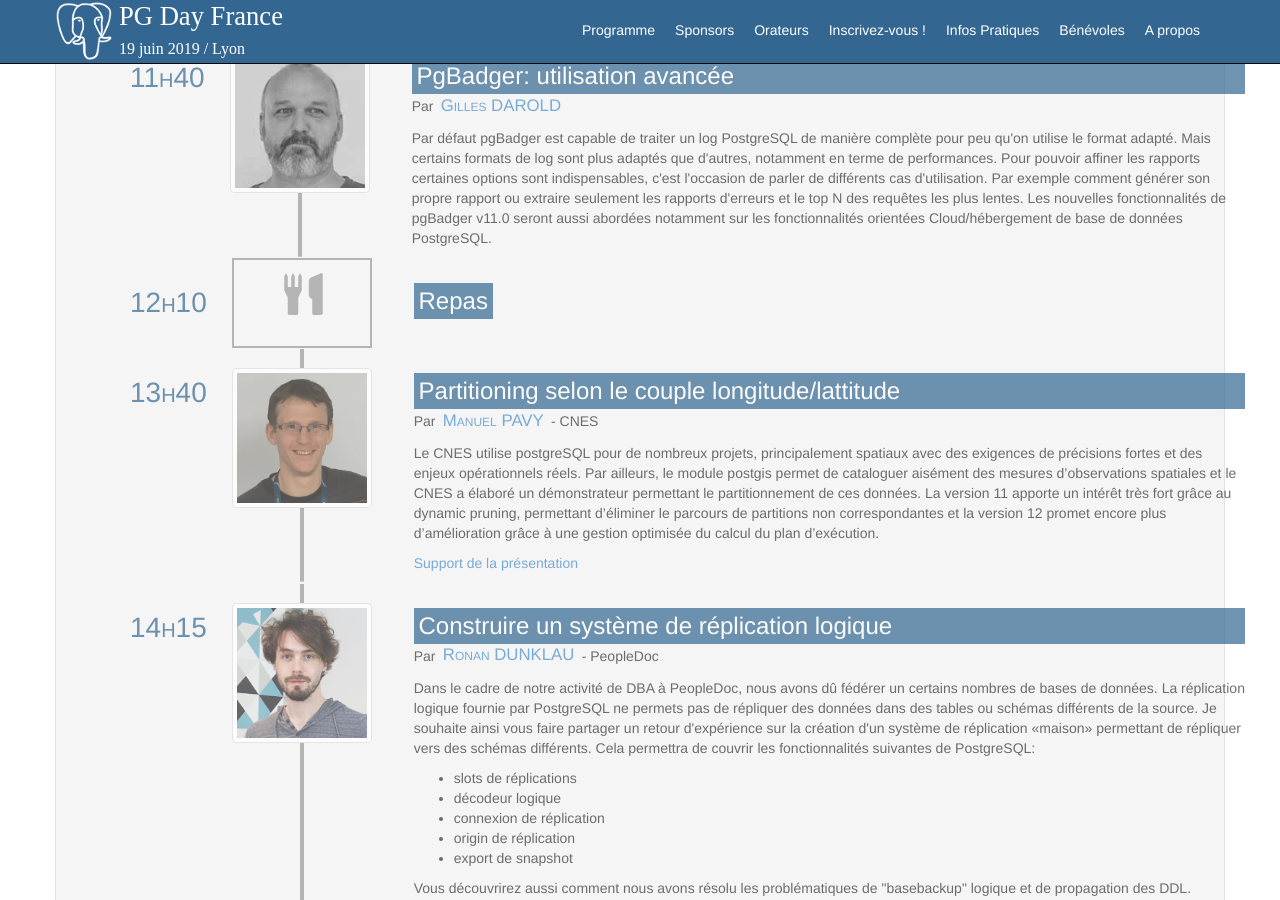
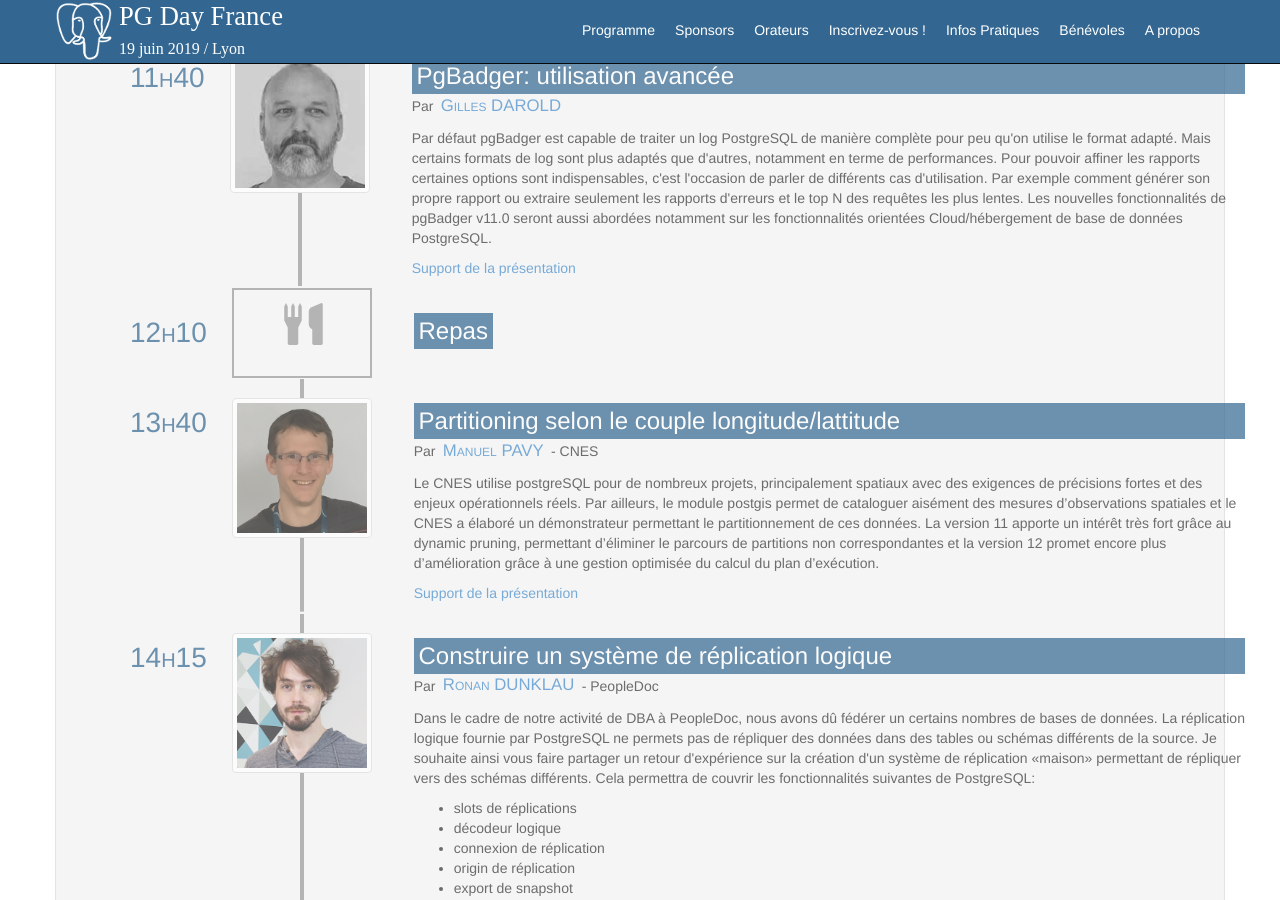
Before and after one commit to postgresqlfr/2024.pgday.fr, a Jekyll site: the page built from programme.html, in a window 1280 px wide and 900 px high, scrolled down 1223 px. Built offline with Jekyll 4.4.1, drawn with Linux system fonts in a browser that asks for light colours.

Commit message:
prez pgbadger

```diff
--- a/programme.html
+++ b/programme.html
@@ -103,7 +103,7 @@
 
                   <p>Par défaut pgBadger est capable de traiter un log PostgreSQL de manière complète pour peu qu'on utilise le format adapté. Mais certains formats de log sont plus adaptés que d'autres, notamment en terme de performances. Pour pouvoir affiner les rapports certaines options sont indispensables, c'est l'occasion de parler de différents cas d'utilisation. Par exemple comment générer son propre rapport ou extraire seulement les rapports d'erreurs et le top N des requêtes les plus lentes. Les nouvelles fonctionnalités de pgBadger v11.0 seront aussi abordées notamment sur les fonctionnalités orientées Cloud/hébergement de base de données PostgreSQL.
                     </p>
-
+					<p><a href="/docs/pgbadger-advanced.pdf">Support de la présentation</a></p>
                 </div>
               </div>
 
```
Also changed, not shown: 1 other file.
